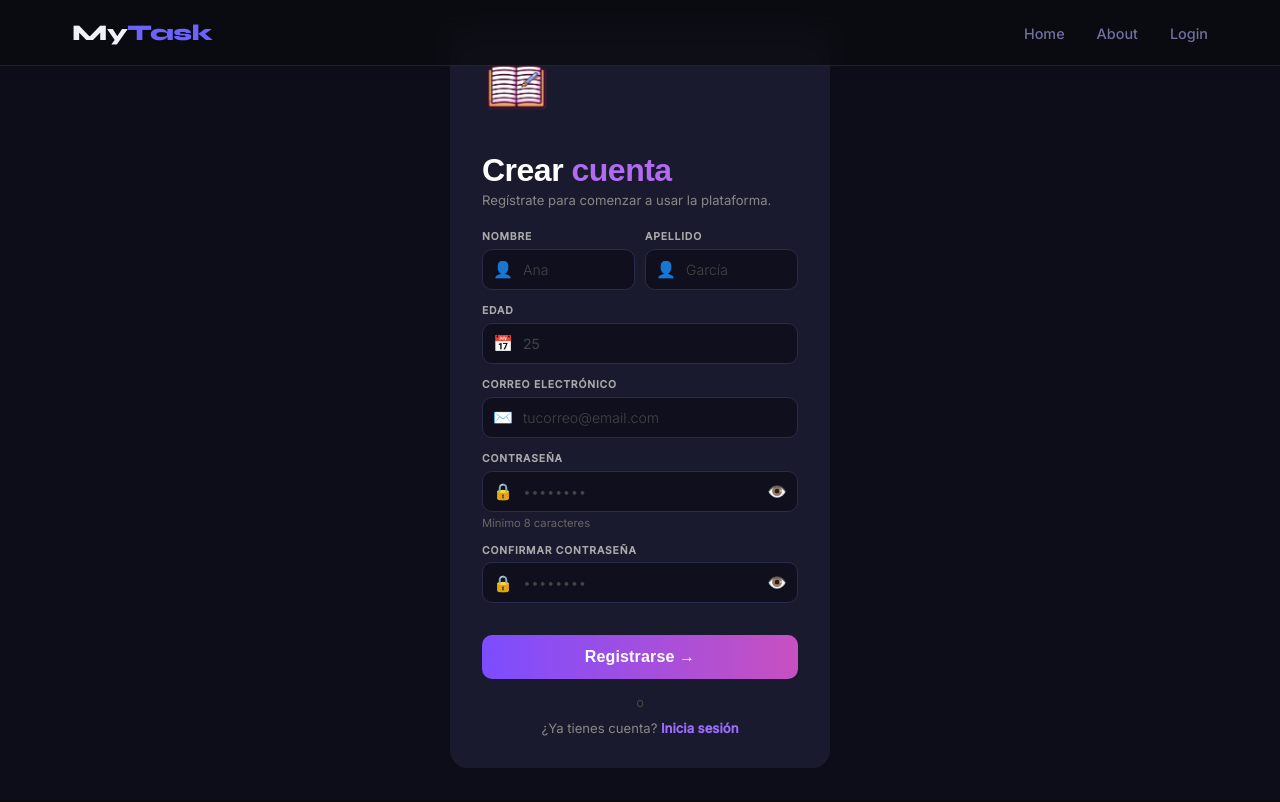
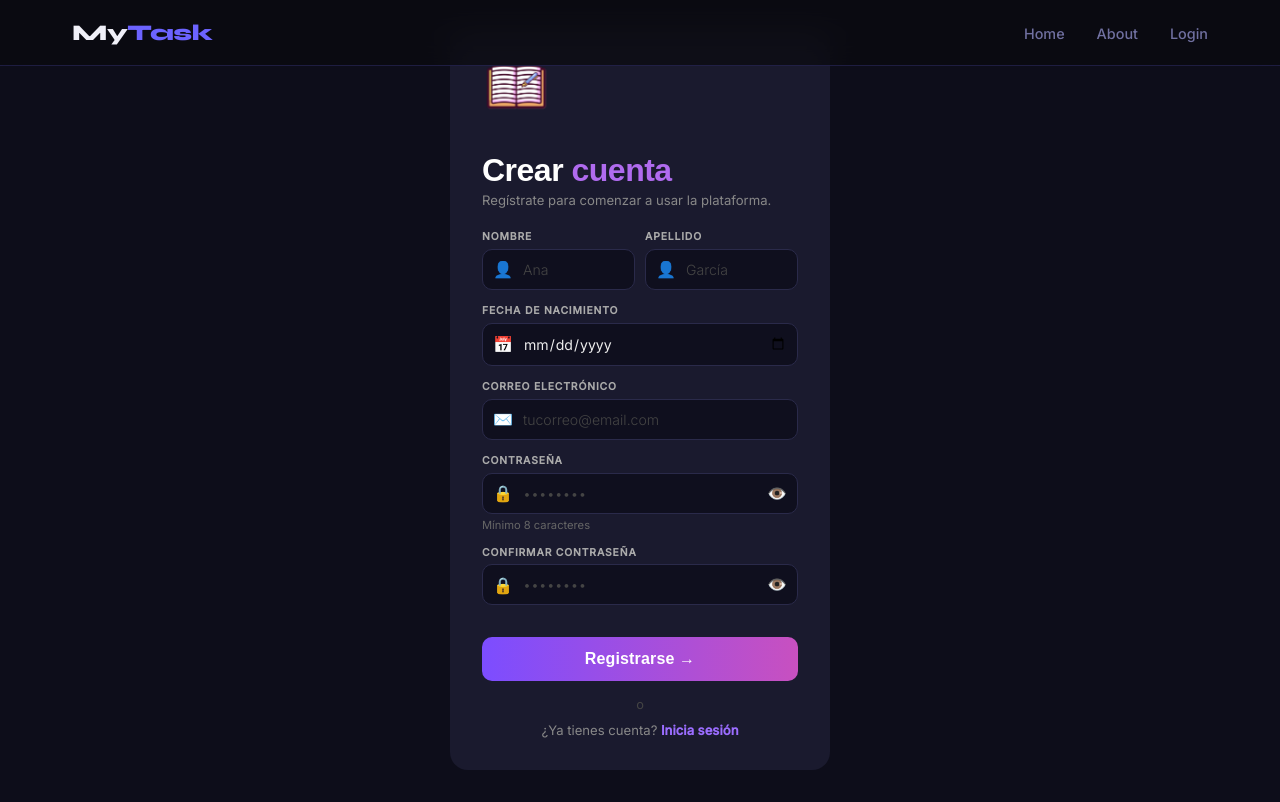
Before and after one commit to mstivenvelezc-ctrl/ProyectoM4_MartinVelez, a React (Vite) app: page /register in a window 1280 px wide. Built offline with nearby package versions, Linux system fonts and the light colour scheme.

Commit message:
cambio de input y logica  edad a fecha nacimiento

```diff
--- a/package.json
+++ b/package.json
@@ -10,6 +10,7 @@
     "preview": "vite preview"
   },
   "dependencies": {
+    "firebase": "^12.13.0",
     "react": "^19.2.6",
     "react-dom": "^19.2.6",
     "react-router-dom": "^7.15.1",
--- a/src/Register.tsx
+++ b/src/Register.tsx
@@ -1,4 +1,4 @@
-    import { useState } from "react";
+import { useState } from "react";
     import { useNavigate } from "react-router-dom";
     import { useAuth } from "./Routes/UseAuth";
     import "./styles/Register.css";
@@ -7,7 +7,7 @@
     interface RegisterForm {
     nombre: string;
     apellido: string;
-    edad: string;
+    fechaNacimiento: string;
     correo: string;
     password: string;
     confirmPassword: string;
@@ -33,12 +33,20 @@
         errors.apellido = "Mínimo 3 caracteres.";
     }
 
-    if (!form.edad) {
-        errors.edad = "La edad es obligatoria.";
-    } else if (Number(form.edad) < 18) {
-        errors.edad = "Debes tener al menos 18 años.";
-    } else if (Number(form.edad) > 120) {
-        errors.edad = "Edad inválida.";
+    if (!form.fechaNacimiento) {
+    errors.fechaNacimiento = "La fecha de nacimiento es obligatoria.";
+    } else {
+    const hoy = new Date();
+    const nacimiento = new Date(form.fechaNacimiento);
+    const edad = hoy.getFullYear() - nacimiento.getFullYear();
+    const cumpleEsteAnio = new Date(hoy.getFullYear(), nacimiento.getMonth(), nacimiento.getDate());
+    const edadReal = hoy >= cumpleEsteAnio ? edad : edad - 1;
+
+    if (edadReal < 18) {
+        errors.fechaNacimiento = "Debes ser mayor de 18 años para registrarte.";
+    } else if (edadReal > 120) {
+        errors.fechaNacimiento = "Fecha de nacimiento inválida.";
+    }
     }
 
     if (!form.correo.trim()) {
@@ -69,7 +77,7 @@
     const [form, setForm] = useState<RegisterForm>({
         nombre: "",
         apellido: "",
-        edad: "",
+        fechaNacimiento: "",
         correo: "",
         password: "",
         confirmPassword: "",
@@ -105,7 +113,7 @@
         const allTouched: TouchedFields = {
         nombre: true,
         apellido: true,
-        edad: true,
+        fechaNacimiento: true,
         correo: true,
         password: true,
         confirmPassword: true,
@@ -115,10 +123,17 @@
         if (!isFormValid) return;
 
         // TODO: llamar a tu API de registro aquí
+
+        const nacimiento = new Date(form.fechaNacimiento);
+        const hoy = new Date();
+        const edad = hoy.getFullYear() - nacimiento.getFullYear();
+        const cumpleEsteAnio = new Date(hoy.getFullYear(), nacimiento.getMonth(), nacimiento.getDate());
+        const edadReal = hoy >= cumpleEsteAnio ? edad : edad - 1;
+
         login({
         nombre: form.nombre.trim(),
         apellido: form.apellido.trim(),
-        edad: Number(form.edad),
+        edad: edadReal,
         correo: form.correo.trim(),
         }, form.password);
         localStorage.setItem("userToken", "logged");
@@ -197,22 +212,21 @@
 
             {/* Edad */}
             <div className="register-field">
-            <label className="register-label">Edad</label>
-            <div className={`register-input-wrap ${inputState("edad")}`}>
+            <label className="register-label">Fecha de nacimiento</label>
+            <div className={`register-input-wrap ${inputState("fechaNacimiento")}`}>
                 <span className="register-icon">📅</span>
                 <input
-                type="number"
-                name="edad"
-                value={form.edad}
+                type="date"
+                name="fechaNacimiento"
+                value={form.fechaNacimiento}
                 onChange={handleChange}
                 onBlur={handleBlur}
-                placeholder="25"
-                min={1}
-                max={120}
+                max={new Date(new Date().setFullYear(new Date().getFullYear() - 18))
+                    .toISOString().split("T")[0]} // bloquea fecha menores de 18 años
                 />
             </div>
-            {fieldError("edad") && (
-                <p className="register-error">{fieldError("edad")}</p>
+            {fieldError("fechaNacimiento") && (
+                <p className="register-error">{fieldError("fechaNacimiento")}</p>
             )}
             </div>
 
--- a/src/styles/TaskHome.css
+++ b/src/styles/TaskHome.css
@@ -1,90 +1,4 @@
-@import url('https://fonts.googleapis.com/css2?family=Syne:wght@400;600;700;800&family=Inter:wght@300;400;500&display=swap');
 
-:root {
-  --bg: #0a0a0f;
-  --surface: #111118;
-  --accent: #6c63ff;
-  --accent2: #ff6584;
-  --text: #f0f0f8;
-  --muted: #7070a0;
-  --border: rgba(108, 99, 255, 0.2);
-}
-
-*, *::before, *::after {
-  margin: 0;
-  padding: 0;
-  box-sizing: border-box;
-}
-
-body {
-  background: var(--bg);
-  color: var(--text);
-  font-family: 'Inter', sans-serif;
-  min-height: 100vh;
-}
-
-.app {
-  min-height: 100vh;
-  overflow-x: hidden;
-}
-
-/* NAV */
-nav {
-  position: fixed;
-  top: 0;
-  width: 100%;
-  z-index: 100;
-  padding: 0;
-  background: rgba(10, 10, 15, 0.7);
-  backdrop-filter: blur(14px);
-  border-bottom: 1px solid var(--border);
-}
-
-.nav-inner {
-  max-width: 1200px;
-  margin: 0 auto;
-  padding: 1.2rem 2rem;
-  display: flex;
-  align-items: center;
-  justify-content: space-between;
-  width: 100%;
-}
-
-.nav-logo {
-  font-family: 'Syne', sans-serif;
-  font-weight: 800;
-  font-size: 1.4rem;
-  color: var(--text);
-  letter-spacing: -0.5px;
-  flex-shrink: 0;
-}
-
-.nav-logo span {
-  color: var(--accent);
-}
-
-.nav-links {
-  display: flex;
-  gap: 2rem;
-  list-style: none;
-  margin-left: auto;
-  flex-shrink: 0;
-}
-
-.nav-links a,
-.nav-links button {
-  color: var(--muted);
-  text-decoration: none;
-  font-size: 0.9rem;
-  font-weight: 500;
-  transition: color 0.2s;
-  white-space: nowrap;
-}
-
-.nav-links a:hover,
-.nav-links button:hover {
-  color: var(--text);
-}
 
 /* HERO */
 .hero {
```
Also changed, not shown: 1 other file (tests, documents, lock files or other folders).
